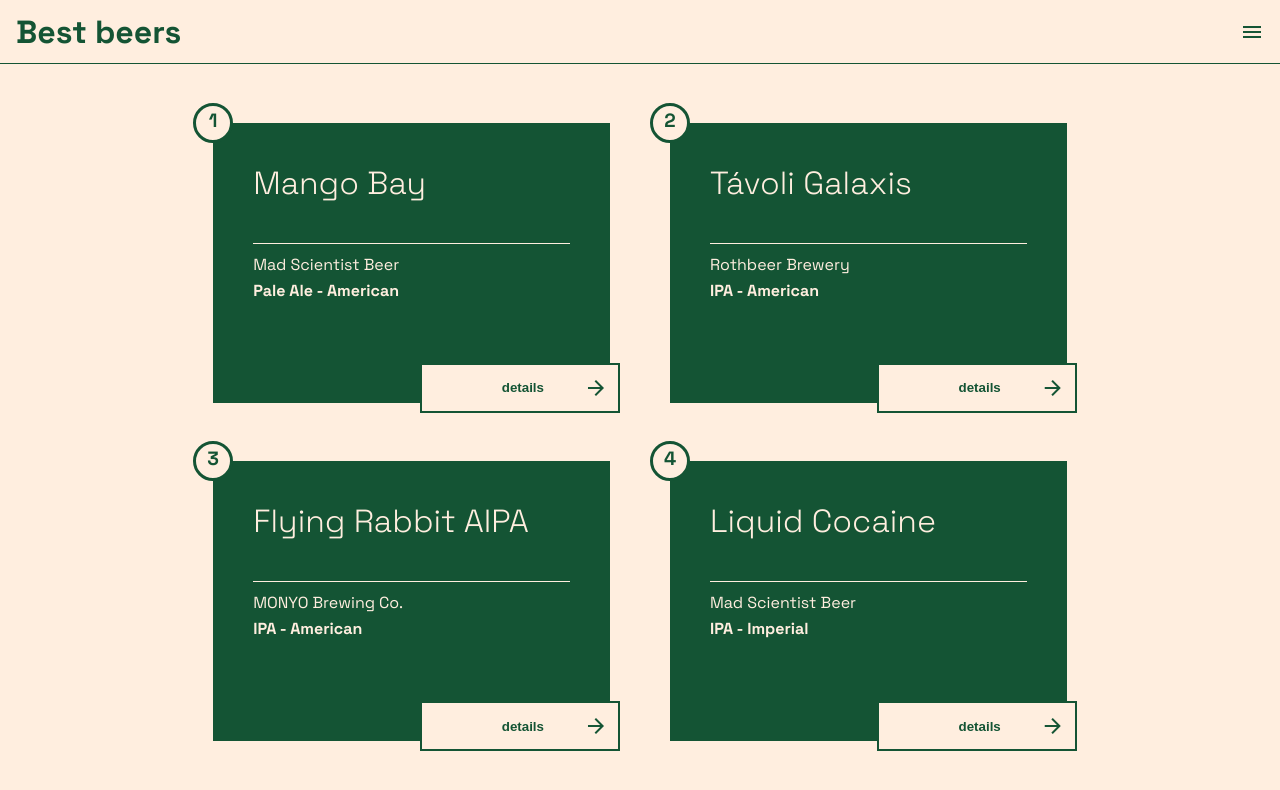
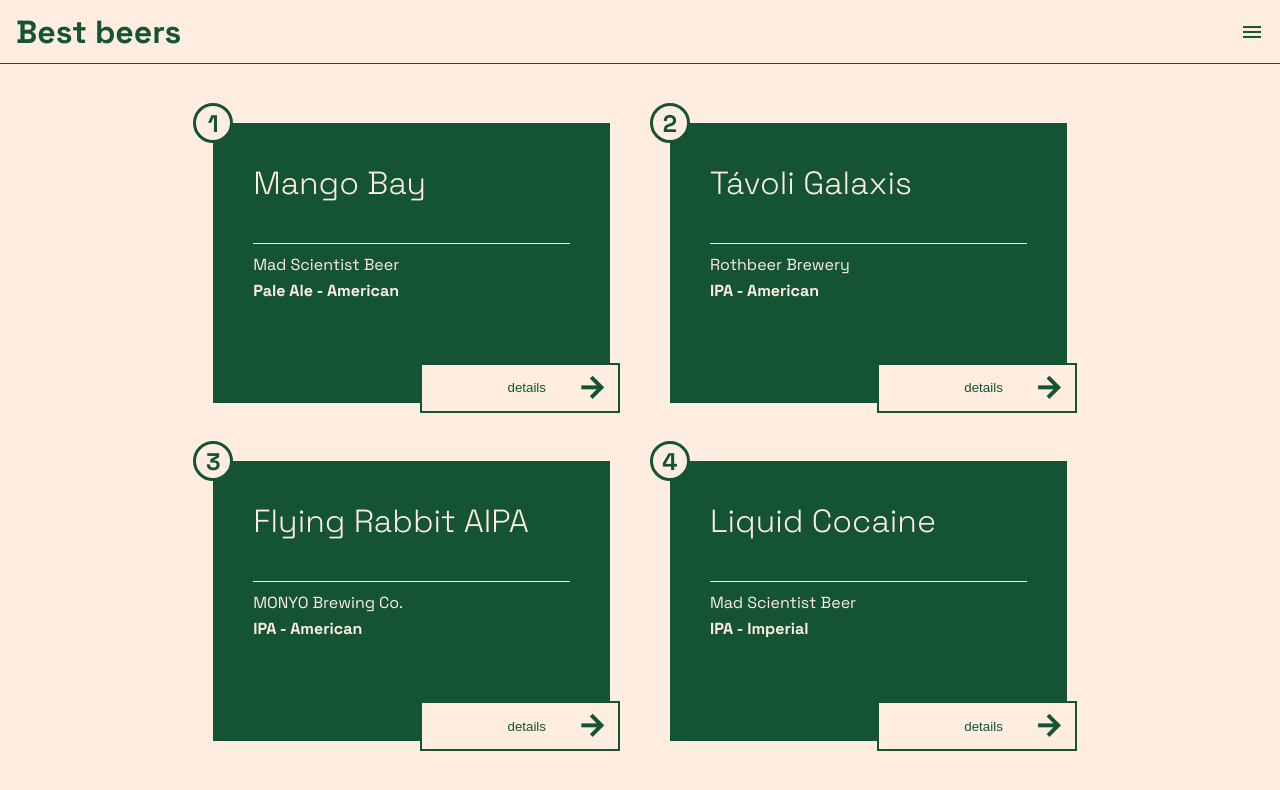
Before and after one commit to kallosbela/bestbeers, a plain HTML site: page index.html in a window 1280 px wide. Drawn offline with Linux system fonts and the light colour scheme.

Commit message:
last version

```diff
--- a/style.css
+++ b/style.css
@@ -64,6 +64,12 @@ nav {
 
 }
 
+nav > span:hover {
+      transition: 0.5s ease-in-out;
+      box-shadow: 2px 2px;
+   }
+
+
 #container {
    display: flex;
    justify-content: space-evenly;
@@ -94,7 +100,7 @@ nav {
    border-radius: 50%;
    border: 3px solid #145434;
    color: #145434;
-   font-size: 1.2rem;
+   font-size: 24px;
    z-index: 1;
    text-align: center;
    font-weight: bold;
@@ -145,10 +151,19 @@ nav {
    right: -10px;
    bottom: -10px;
    color: #145434;
-   font-weight: bold;
    display: flex;
    justify-content: flex-end;
    align-items: center;
-   gap: 40px;
+   gap: 30px;
    padding: 10px;
 }
+
+.lightbox span {
+   font-weight: bold;
+   font-size: 2rem;
+}
+
+.lightbox:hover{
+   transition: 0.5s ease-in-out;
+   box-shadow: 2px 2px;
+}
```
